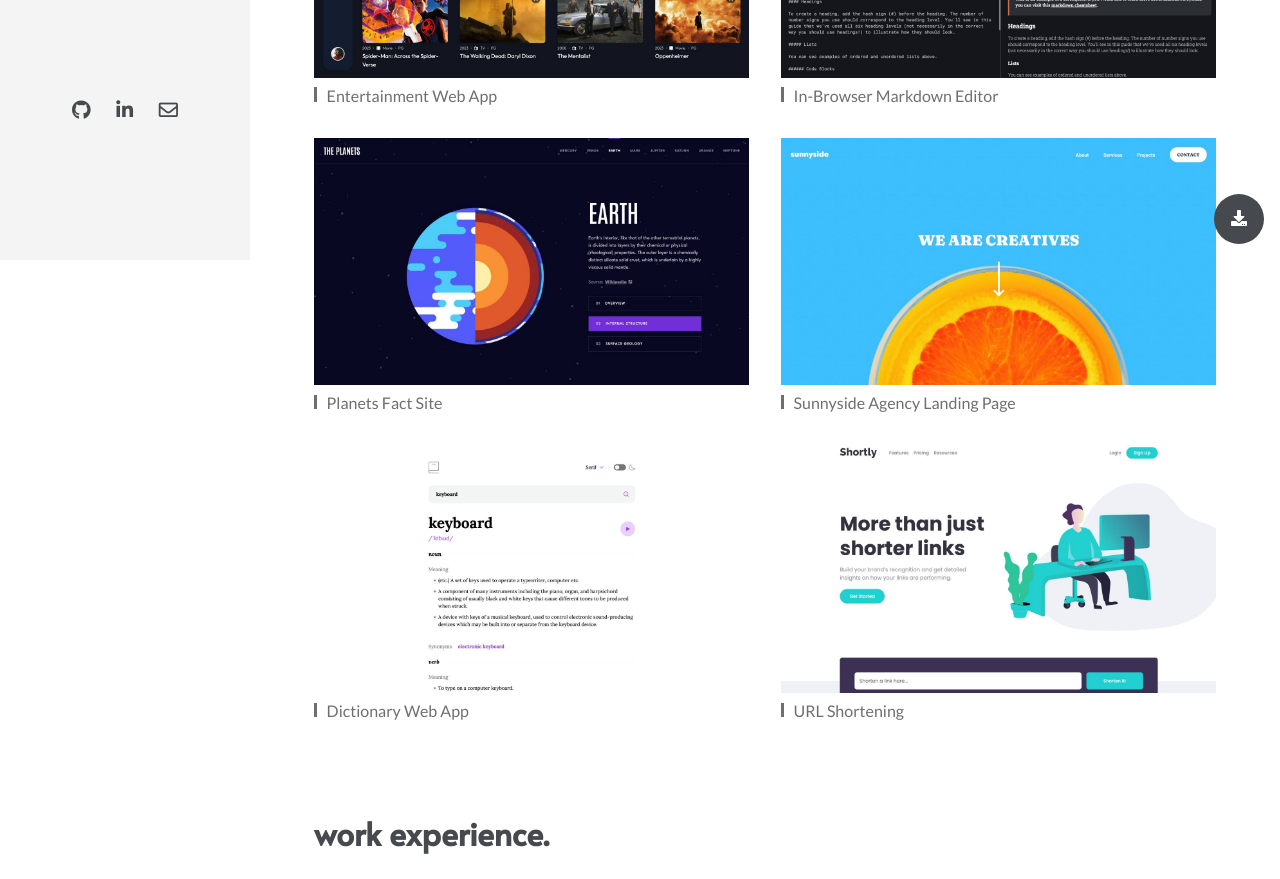
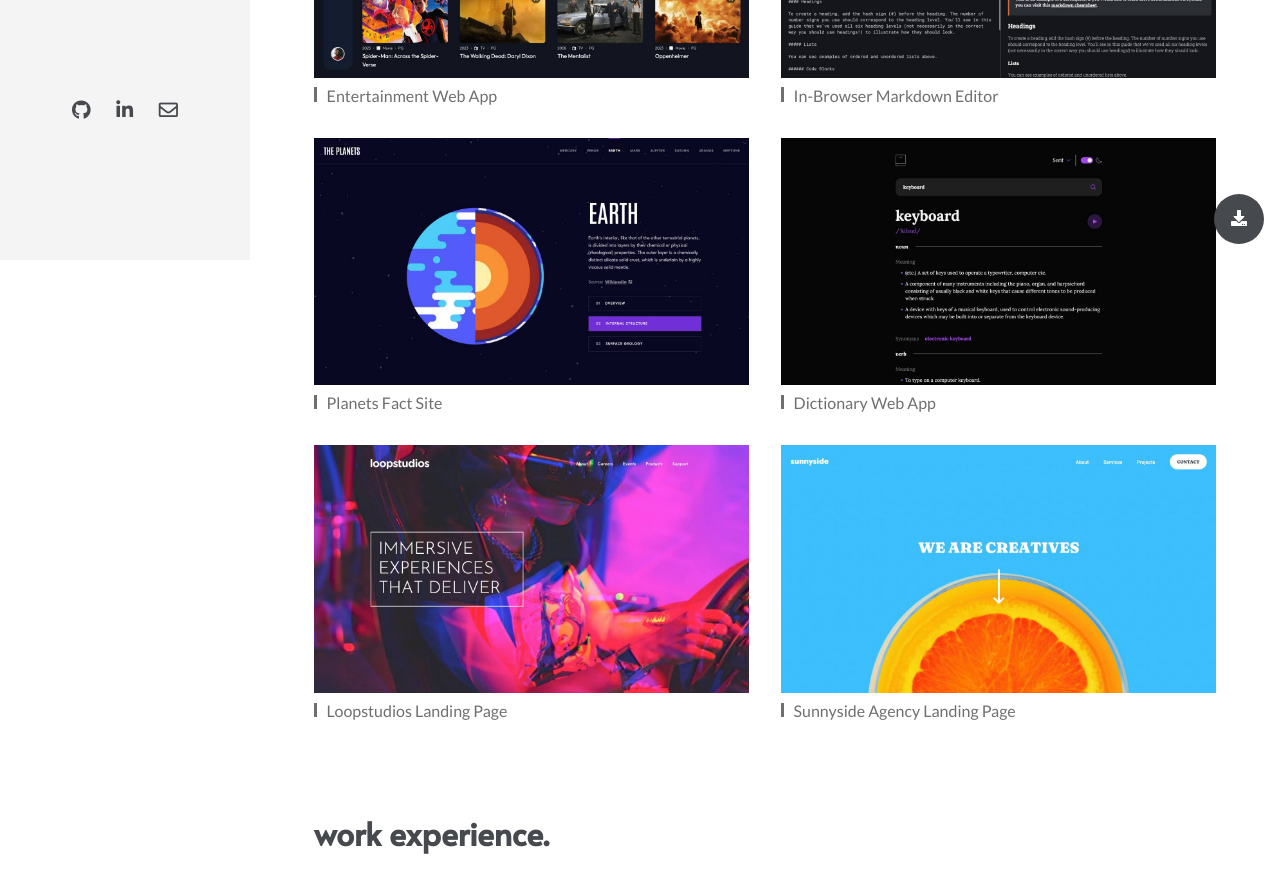
Before and after one commit to kathlenetajonera/portfolio, a React (Create React App) app: page / in a window 1280 px wide. Shown: the part 540-1419 px from the top of the page. Built offline with nearby package versions, Linux system fonts and the light colour scheme.

Commit message:
feat: updated projects

```diff
--- a/src/components/portfolio/ProjectList.js
+++ b/src/components/portfolio/ProjectList.js
@@ -2,8 +2,8 @@ import entertainmentWebApp from "../../images/projects/entertainment-web-app.jpg
 import inBrowserMarkdownEditor from "../../images/projects/in-browser-markdown-editor.jpg";
 import planetsFactSite from "../../images/projects/planets-fact-site.jpg";
 import dictionaryWebApp from "../../images/projects/dictionary-web-app.jpg";
+import loopstudios from "../../images/projects/loopstudios-landing-page.jpg";
 import sunnysideAgency from "../../images/projects/sunnyside-agency.jpg";
-import shortly from "../../images/projects/shortly.jpg";
 
 export const ProjectList = [
     {
@@ -27,6 +27,20 @@ export const ProjectList = [
         sourceCode: "https://github.com/kathlenetajonera/planets-fact-site",
     },
     {
+        name: "Dictionary Web App",
+        preview: dictionaryWebApp,
+        liveSite: "https://kathlenetajonera.github.io/dictionary-web-app/",
+        sourceCode: "https://github.com/kathlenetajonera/dictionary-web-app",
+    },
+    {
+        name: "Loopstudios Landing Page",
+        preview: loopstudios,
+        liveSite:
+            "https://kathlenetajonera.github.io/loopstudios-landing-page-main/",
+        sourceCode:
+            "https://github.com/kathlenetajonera/loopstudios-landing-page-main",
+    },
+    {
         name: "Sunnyside Agency Landing Page",
         preview: sunnysideAgency,
         liveSite:
@@ -34,17 +48,4 @@ export const ProjectList = [
         sourceCode:
             "https://github.com/kathlenetajonera/sunnyside-agency-landing-page",
     },
-    {
-        name: "Dictionary Web App",
-        preview: dictionaryWebApp,
-        liveSite: "https://kathlenetajonera.github.io/dictionary-web-app/",
-        sourceCode: "https://github.com/kathlenetajonera/dictionary-web-app",
-    },
-    {
-        name: "URL Shortening",
-        preview: shortly,
-        liveSite: "https://kathlenetajonera.github.io/shortly-url-shortening/",
-        sourceCode:
-            "https://github.com/kathlenetajonera/shortly-url-shortening",
-    },
 ];
```
Also changed, not shown: src/images/projects/dictionary-web-app.jpg, src/images/projects/loopstudios-landing-page.jpg (added).
